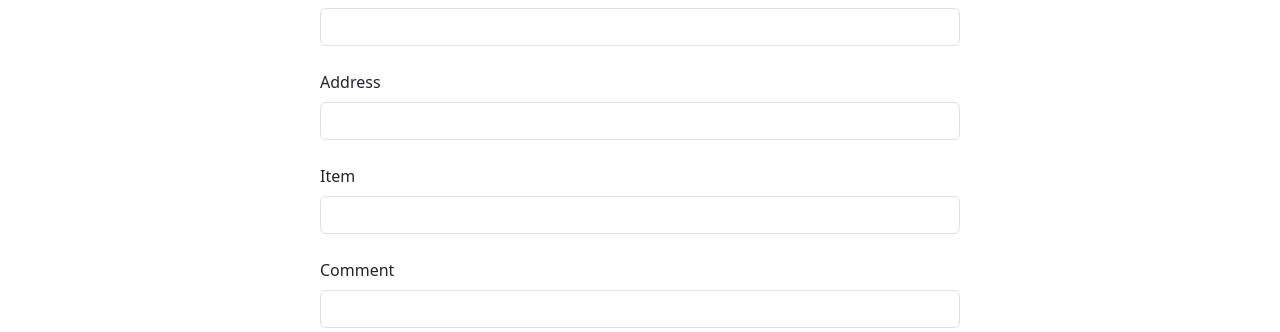
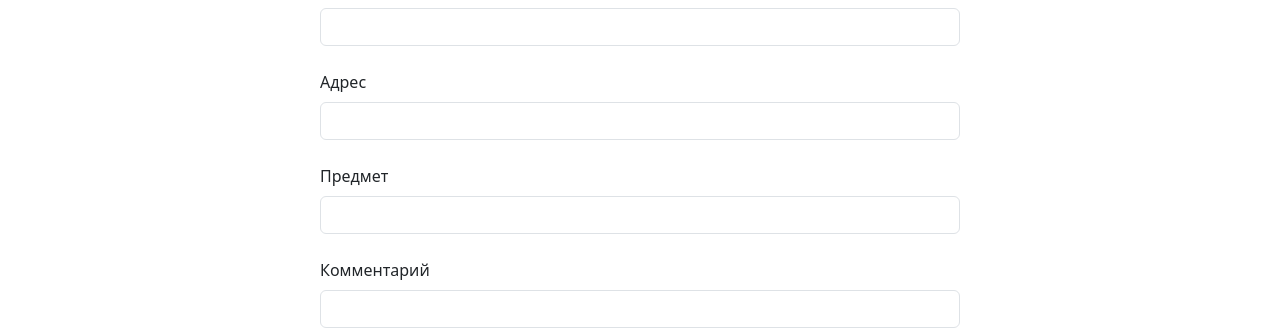
Before and after one commit to OrazbaevaMariam/teashop-on-Angular, an Angular app: page /order in a window 1280 px wide. Shown: the part 574-906 px from the top of the page. Built offline with nearby package versions, Linux system fonts and the light colour scheme.

Commit message:
finished

```diff
--- a/src/app/app.module.ts
+++ b/src/app/app.module.ts
@@ -24,10 +24,10 @@ import {FormsModule, ReactiveFormsModule} from "@angular/forms";
   ],
   imports: [
     BrowserModule,
-    AppRoutingModule,
     HttpClientModule,
     FormsModule,
     ReactiveFormsModule,
+    AppRoutingModule,
 
   ],
   providers: [],
--- a/src/app/components/pages/catalog/catalog.component.ts
+++ b/src/app/components/pages/catalog/catalog.component.ts
@@ -1,16 +1,19 @@
-import {Component, OnInit} from '@angular/core';
+import {Component, OnDestroy, OnInit} from '@angular/core';
 import {TeaService} from "../../../services/tea-service";
+import {Subscription} from "rxjs";
 
 @Component({
   selector: 'app-catalog',
   templateUrl: './catalog.component.html',
   styleUrls: ['./catalog.component.scss']
 })
-export class CatalogComponent implements OnInit {
+export class CatalogComponent implements OnInit, OnDestroy {
   teas: any[] = [];
   selectedTea: any = null;
   isLoading = true;
   errorMessage: string | null = null;
+  private subscription: Subscription | null = null;
+
   constructor(private teaService: TeaService) {}
   ngOnInit(): void {
     this.loadTeas();
@@ -36,52 +39,7 @@ export class CatalogComponent implements OnInit {
   clearSelection(): void {
     this.selectedTea = null;
   }
+  ngOnDestroy() {
+    this.subscription?.unsubscribe();
+  }
 }
-// export class CatalogComponent {
-//   private apiUrl = 'https://testologia.ru/tea';
-//   constructor(private http: HttpClient) {
-//   }
-//   getTeas(): Observable<any[]> {
-//     return this.http.get<any[]>(this.apiUrl);
-//   }
-//   getTeaById(id: number): Observable<any> {
-//     return this.http.get<any>(`${this.apiUrl}?id=${id}`);
-//   }
-//
-//   public products = [
-//
-//     {
-//       image: 'detox%20tea.png',
-//       title: 'Детокс чай лайм',
-//       description: 'Великолепный чай внесет в вашу жизнь яркие краски и вкус расслабления'
-//     },
-//     {
-//       image: 'berry%20tea.png',
-//       title: 'Ягодный чай',
-//       description: 'Нотки ягод позволят вам расслабиться и насладиться великолепием этого чая'
-//     },
-//     {
-//       image: 'flower%20tea.png',
-//       title: 'Цветочный чай',
-//       description: 'Душистые цветы создают невероятный аромат и наполняют вас энергией'
-//     },
-//     {
-//       image: 'cleansing%20tea.png',
-//       title: 'Очищающий чай',
-//       description: 'Бесподобный чай для получения утреннего заряда бодрости'
-//     },
-//     {
-//       image: 'sour%20tea.png',
-//       title: 'Кислый чай',
-//       description: 'Кислый чай для настоящих ценителей кислинки во время чаепития'
-//     },
-//     {
-//       image: 'lemon%20mint.png',
-//       title: 'Лимонная мята',
-//       description: 'Смесь лимона с мятой сделает ваш день самым лучшим'
-//     },
-//   ];
-//
-//
-//
-// }
--- a/src/app/components/pages/main/main.component.ts
+++ b/src/app/components/pages/main/main.component.ts
@@ -26,7 +26,6 @@ export class MainComponent implements OnInit, OnDestroy {
  this.subscription = this.observable.subscribe((param:boolean)=> {
 
  this.popupIsShown = true;
- console.log(this.popupIsShown);
 })
   }
 
--- a/src/app/components/pages/order/order.component.html
+++ b/src/app/components/pages/order/order.component.html
@@ -39,7 +39,7 @@
           Поле не должно быть пустым
         </div>
         <div class="invalid-feedback" *ngIf="orderForm.get('phone')?.errors?.['pattern']">
-          Должны быть использованы только буквы
+          Должны быть использованы только цифры
         </div>
       </div>
 
@@ -64,7 +64,7 @@
       </div>
 
       <div class="col-lg-12 col-md-6 col-sm-12">
-        <label for="address" class="form-label">Address</label>
+        <label for="address" class="form-label">Адрес</label>
         <input type="text" class="form-control" id="address" formControlName="address" >
       </div>
       <div class="m-0" *ngIf="orderForm.get('address')?.invalid && (orderForm.get('address')?.touched || orderForm.get('address')?.dirty) ">
@@ -77,18 +77,12 @@
       </div>
 
       <div class="col-lg-12 col-md-6 col-sm-12">
-        <label for="product" class="form-label">Item</label>
-        <input  type="text" class="form-control" id="product" formControlName="product">
-<!--        <p [hidden]="!orderForm" type="text" class="form-control" id="inputItem" *ngIf="productOrder"> {{productOrder}}-->
+        <label  for="product" class="form-label">Предмет</label>
+        <input type="text" class="form-control" id="product" formControlName="product">
       </div>
-<!--      <div class="invalid-feedback" *ngIf="orderForm.get('item')?.invalid-->
-<!--      && (orderForm.get('item')?.touched || orderForm.get('item')?.dirty)-->
-<!--      && orderForm.get('item')?.errors?.['required']">-->
-<!--        Поле не должно быть пустым-->
-<!--      </div>-->
 
       <div class="col-lg-12 col-md-6 col-sm-12">
-        <label for="comment" class="form-label">Comment</label>
+        <label for="comment" class="form-label">Комментарий</label>
         <input type="text" class="form-control" id="comment" formControlName="comment">
       </div>
 
--- a/src/app/components/pages/order/order.component.ts
+++ b/src/app/components/pages/order/order.component.ts
@@ -1,15 +1,17 @@
-import {Component, OnInit} from '@angular/core';
+import {Component, OnDestroy, OnInit} from '@angular/core';
 import {ActivatedRoute, Router} from "@angular/router";
 import {FormBuilder, Validators} from "@angular/forms";
-import {OrderService} from "../../../services/order-service";
 import {HttpClient} from "@angular/common/http";
+import {Subscription} from "rxjs";
 
 @Component({
   selector: 'app-order',
   templateUrl: './order.component.html',
   styleUrls: ['./order.component.scss']
 })
-export class OrderComponent implements OnInit {
+export class OrderComponent implements OnInit, OnDestroy {
+  private subscription: Subscription | null = null;
+
   orderForm=this.fb.group({
     name: ['', [Validators.required, Validators.pattern('^[a-zA-Zа-яА-ЯёЁ]+$')]],
     last_name: ['', [Validators.required, Validators.pattern('^[a-zA-Zа-яА-Я]+$')]],
@@ -21,11 +23,10 @@ export class OrderComponent implements OnInit {
     comment: ['']
   })
 
-
-  isFormSubmitted: boolean = false;
   errorMessage: boolean = false;
   success: boolean = true;
   thanks: boolean = false;
+
 
   constructor(private activatedRoute: ActivatedRoute, private fb: FormBuilder, private router: Router, private route: ActivatedRoute, private http: HttpClient) {
   }
@@ -35,27 +36,24 @@ export class OrderComponent implements OnInit {
 
     this.activatedRoute.queryParams.subscribe((params) => {
       if (params['product']) {
-        // this.productOrder = params['product'];
-        // this.item = params['product'];
         this.orderForm.patchValue({
           product: params['product'],
+        })
+        this.orderForm.get('product')?.disable({ emitEvent: false });
 
-        })
-        console.log(this.orderForm.value);
 
       }
-    })
+    });
+
   }
+
 
   sendOrder() {
     if (this.orderForm.valid) {
       const formData = this.orderForm.getRawValue();
-      console.log(formData)// getRawValue включает disabled поля
       this.http.post('https://testologia.ru/order-tea', formData).subscribe({
         next: (response: any) => {
-          console.log(response);
           if (response.success === 1) {
-            this.isFormSubmitted = true; // Скрыть форму, показать "Спасибо за заказ!"
             this.errorMessage = false;
             this.success = false;
             this.thanks = true;
@@ -71,4 +69,7 @@ export class OrderComponent implements OnInit {
       });
     }
   }
+  ngOnDestroy() {
+    this.subscription?.unsubscribe();
+  }
 }
--- a/src/app/components/pages/product/product.component.ts
+++ b/src/app/components/pages/product/product.component.ts
@@ -1,16 +1,18 @@
-import {Component, OnInit} from '@angular/core';
+import {Component, OnDestroy, OnInit} from '@angular/core';
 import {TeaService} from "../../../services/tea-service";
 import {ActivatedRoute} from "@angular/router";
+import {Subscription} from "rxjs";
 
 @Component({
   selector: 'app-product',
   templateUrl: './product.component.html',
   styleUrls: ['./product.component.scss']
 })
-export class ProductComponent implements OnInit {
+export class ProductComponent implements OnInit, OnDestroy {
   selectedTea: any = null;
   id: number = 0;
-  popupIsShown: boolean = false;
+  private subscription: Subscription | null = null;
+
 
   constructor(private teaService: TeaService,
               private route: ActivatedRoute,) {}
@@ -18,7 +20,6 @@ export class ProductComponent implements OnInit {
   ngOnInit(): void {
     this.id=Number(this.route.snapshot.queryParams['id']);
     this.loadTeaDetails(this.id);
-    console.log(this.id);
   }
 
   // Загрузка конкретного чая
@@ -27,11 +28,13 @@ export class ProductComponent implements OnInit {
     this.teaService.getTeaById(id).subscribe({
       next: (tea) => {
         this.selectedTea = tea;
-        console.log(this.selectedTea);
       },
       error: (err) => {
         console.error('Error loading tea details:', err);
       }
     });
   }
+  ngOnDestroy() {
+    this.subscription?.unsubscribe();
+  }
 }
--- a/src/app/services/order-service.ts
+++ b/src/app/services/order-service.ts
@@ -10,11 +10,7 @@ export class OrderService {
 
   constructor(private http: HttpClient) { }
 
-  // Получение списка чаев
-  // sendOrder(): Observable<any[]> {
-  //   return this.http.get<any[]>(this.apiUrl);
-  //
-  // }
+
 
   // Получение конкретного чая по ID
   getTeaById(id: number): Observable<any> {
```
